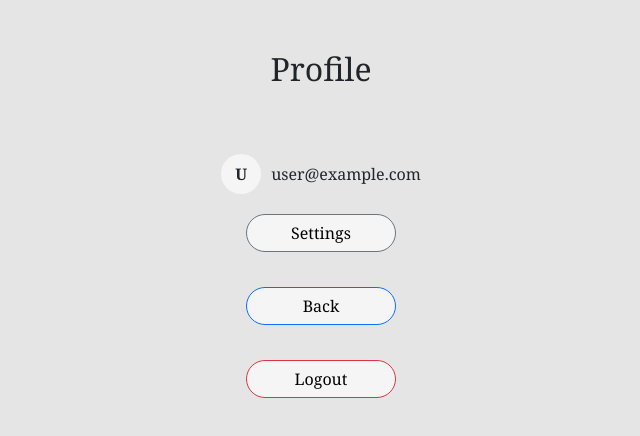
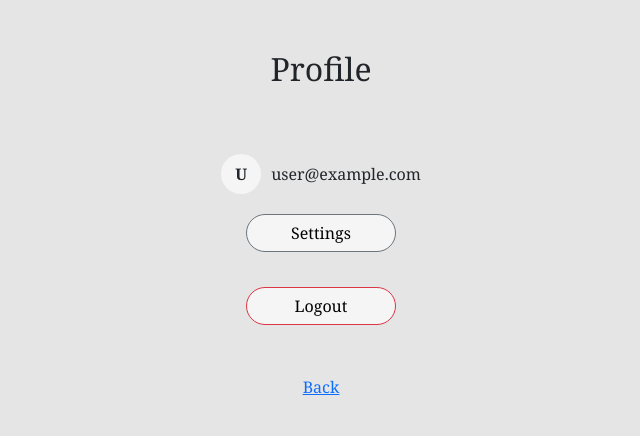
Before and after one commit to hcurtillet/DMA, a React (Create React App) app in the folder courseflow/: page /profile in a window 1280 px wide. Shown: the top 436 px of the page, without its empty margins (319-959 px from the left). Built offline with nearby package versions, Linux system fonts and the light colour scheme; no server answers; sample sign-in values are in the browser's storage.

Commit message:
xiao; profile CSS change

```diff
--- a/courseflow/src/views/Home.js
+++ b/courseflow/src/views/Home.js
@@ -1,5 +1,5 @@
 import React from "react";
-import { Link, useNavigate } from "react-router-dom";
+import { useNavigate } from "react-router-dom";
 import { useCourses } from "../firebase";
 import {
   Center,
@@ -7,7 +7,6 @@ import {
   Box,
   Button,
   IconButton,
-  Heading,
 } from "@chakra-ui/react";
 import { HamburgerIcon, ChatIcon, QuestionOutlineIcon } from "@chakra-ui/icons";
 import { CgProfile } from "react-icons/cg";
--- a/courseflow/src/views/auth/Profile.js
+++ b/courseflow/src/views/auth/Profile.js
@@ -11,10 +11,11 @@ import {
   StyledForm,
   StyledIcon,
   StyledCollapse,
+  StyledLink
 } from "./style";
 import { useAuth } from "../../context/AuthProvider";
-import { useNavigate } from "react-router-dom";
-import { Center } from "@chakra-ui/react";
+import { Link, useNavigate } from "react-router-dom";
+
 function Profile() {
   const emailRef = useRef();
   const passwordRef = useRef();
@@ -24,10 +25,6 @@ function Profile() {
   const [loading, setLoading] = useState(false);
   const { currentUser, logout, updatePassword, updateEmail } = useAuth();
   const navigate = useNavigate();
-
-  function goToHomePage() {
-    navigate(-1);
-  }
 
   async function handlelogout() {
     setError(""); // clean current error context
@@ -131,7 +128,7 @@ function Profile() {
                 </StyledForm>
               </StyledCollapse>
             </StyledForm.Group>
-            <StyledButton onClick={goToHomePage}>Back</StyledButton>
+
             <StyledButton
               disabled={loading}
               variant="danger"
@@ -139,6 +136,10 @@ function Profile() {
             >
               Logout
             </StyledButton>
+
+            <StyledLink>
+              <Link to="/">Back</Link>
+            </StyledLink>
           </StyledCard.Body>
         </StyledCard>
       </CenterContainer>
```
Also changed, not shown: 1 other file (tests, documents, lock files or other folders).
